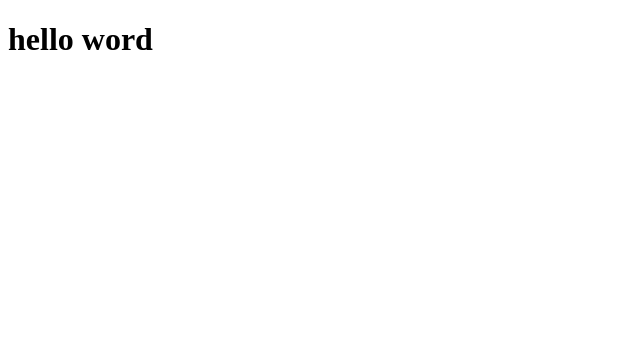
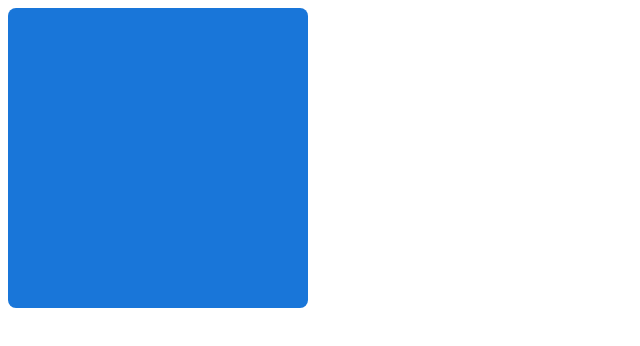
Before and after one commit to morada-nosso-lar/morada-nosso-lar-front, a React (Vite) app: page / in a window 1280 px wide. Shown: the top 346 px of the page, without its empty margins (0-640 px from the left). Built offline with nearby package versions, Linux system fonts and the light colour scheme.

Commit message:
Projeto Inicial

```diff
--- a/package.json
+++ b/package.json
@@ -10,8 +10,13 @@
     "preview": "vite preview"
   },
   "dependencies": {
+    "@emotion/react": "^11.14.0",
+    "@emotion/styled": "^11.14.1",
+    "@mui/icons-material": "^9.4.0",
+    "@mui/material": "^9.4.0",
     "react": "^19.2.8",
     "react-dom": "^19.2.8",
+    "react-hook-form": "^7.87.0",
     "react-router-dom": "^7.18.3"
   },
   "devDependencies": {
--- a/src/App.jsx
+++ /dev/null
@@ -1,9 +0,0 @@
-function App() {
-  return (
-    <>
-      <h1>hello word</h1>
-    </>
-  );
-}
-
-export default App;
--- /dev/null
+++ b/src/Components/Form/index.jsx
@@ -0,0 +1,27 @@
+import Box from "@mui/material/Box";
+
+export default function Form() {
+  return (
+    <>
+      <Box
+        sx={{
+          backgroundColor: "#1976D9",
+          width: "300px",
+          height: "300px",
+          borderRadius: 2,
+          display: "flex",
+          alignItems: "center",
+        }}
+      >
+
+        <Box >
+
+
+        </Box>
+
+
+
+      </Box>
+    </>
+  );
+}
--- /dev/null
+++ b/src/Pages/Login/index.jsx
@@ -0,0 +1,11 @@
+import Form from "../../Components/Form/index";
+
+function Login() {
+  return (
+    <>
+      <Form />
+    </>
+  );
+}
+
+export default Login;
--- a/src/main.jsx
+++ b/src/main.jsx
@@ -1,9 +1,10 @@
 import { StrictMode } from "react";
 import { createRoot } from "react-dom/client";
-import App from "./App.jsx";
+import Login from "./Pages/Login/index";
+
 
 createRoot(document.getElementById("root")).render(
   <StrictMode>
-    <App />
+    <Login />
   </StrictMode>,
 );
```
Also changed, not shown: 1 other file (tests, documents, lock files or other folders).
